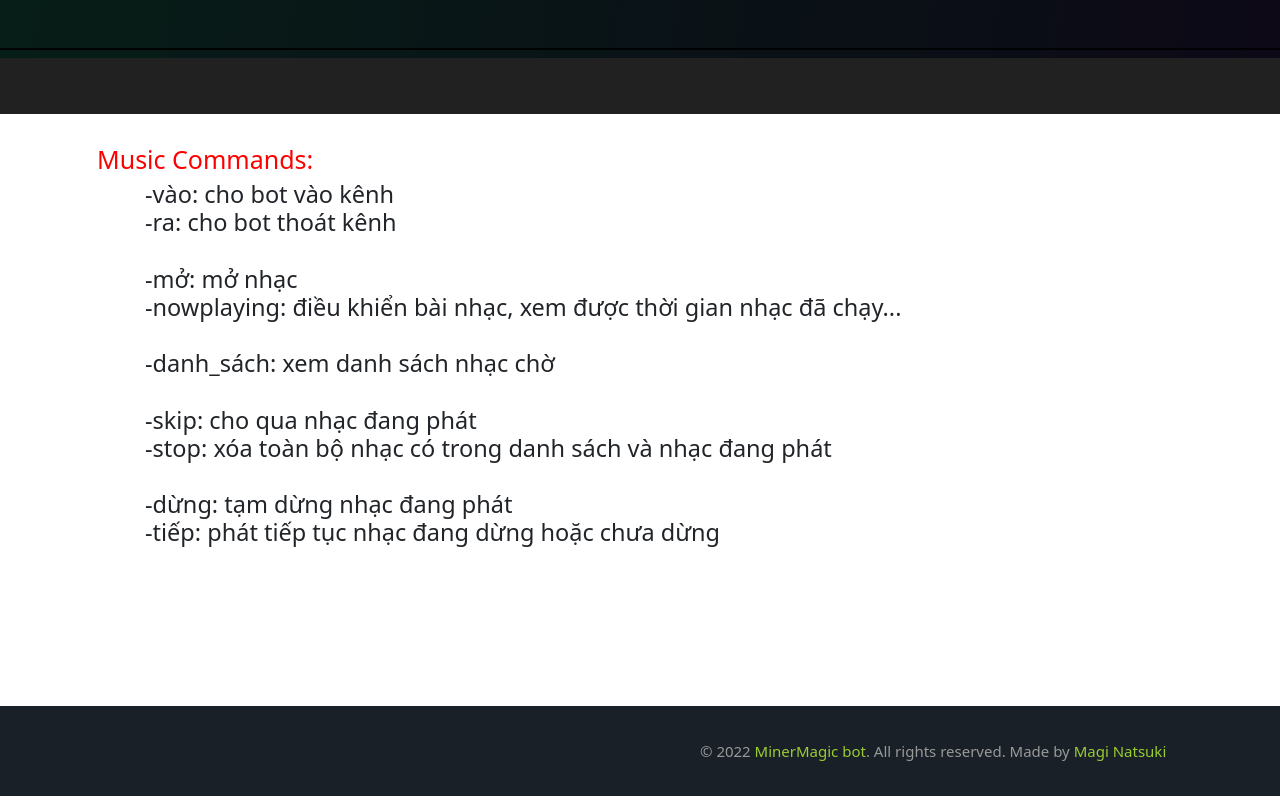
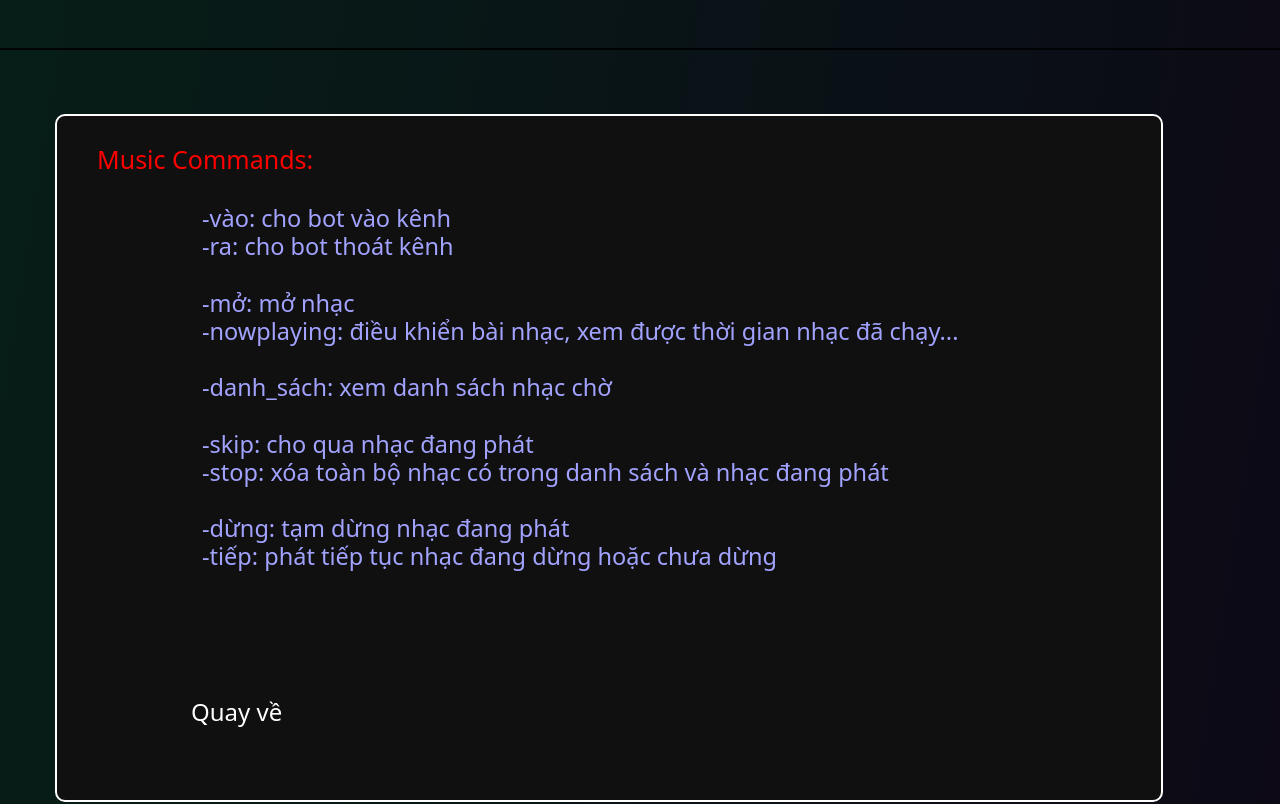
Before and after one commit to MagiNatsukiYTB/trang-chu-MinerMagi-bot, a plain HTML site: page about.html in a window 1280 px wide. Shown: the part 1471-2275 px from the top of the page. Drawn offline with nearby package versions, Linux system fonts and the light colour scheme.

Commit message:
Add files via upload

```diff
--- a/about.css
+++ b/about.css
@@ -1,6 +1,6 @@
 body {
 	background: linear-gradient(99deg, #2affba, #280087ba) no-repeat;
-	height: 1529px;
+	height: 2440px;
 	width: 1795px;
 }
 
@@ -8,7 +8,7 @@ body {
 .block {
 	background: #101010;
     margin: -10px 63px -92px;
-    height: 1118px;
+    height: 1141px;
     width: 1108px;
     border: 2px solid white;
     border-radius: 10px;
@@ -96,10 +96,19 @@ body {
 }
 
 .command {
-background: #000000de;
+	background: #000000de;
     height: 66px;
-    width: 1911px;
+    width: 1923px;
     margin: -126px -21px -22px;
+}
+
+.block2 {
+    background: #101010;
+    margin: -10px 63px -92px;
+    height: 688px;
+    width: 1108px;
+    border: 2px solid white;
+    border-radius: 10px;
 }
 
 
@@ -110,6 +119,16 @@ background: #000000de;
 	color: #a2a2ff;
     margin: 22px -8px 0px;
 }
+
+
+.command_dulieu2 {
+    background: #000000de;
+    height: 759px;
+    width: 1911px;
+    color: #a2a2ff;
+    margin: 22px -8px 0px;
+}
+
 
 .command_dulieu_text {
 	font-size: 23.5px;
```
